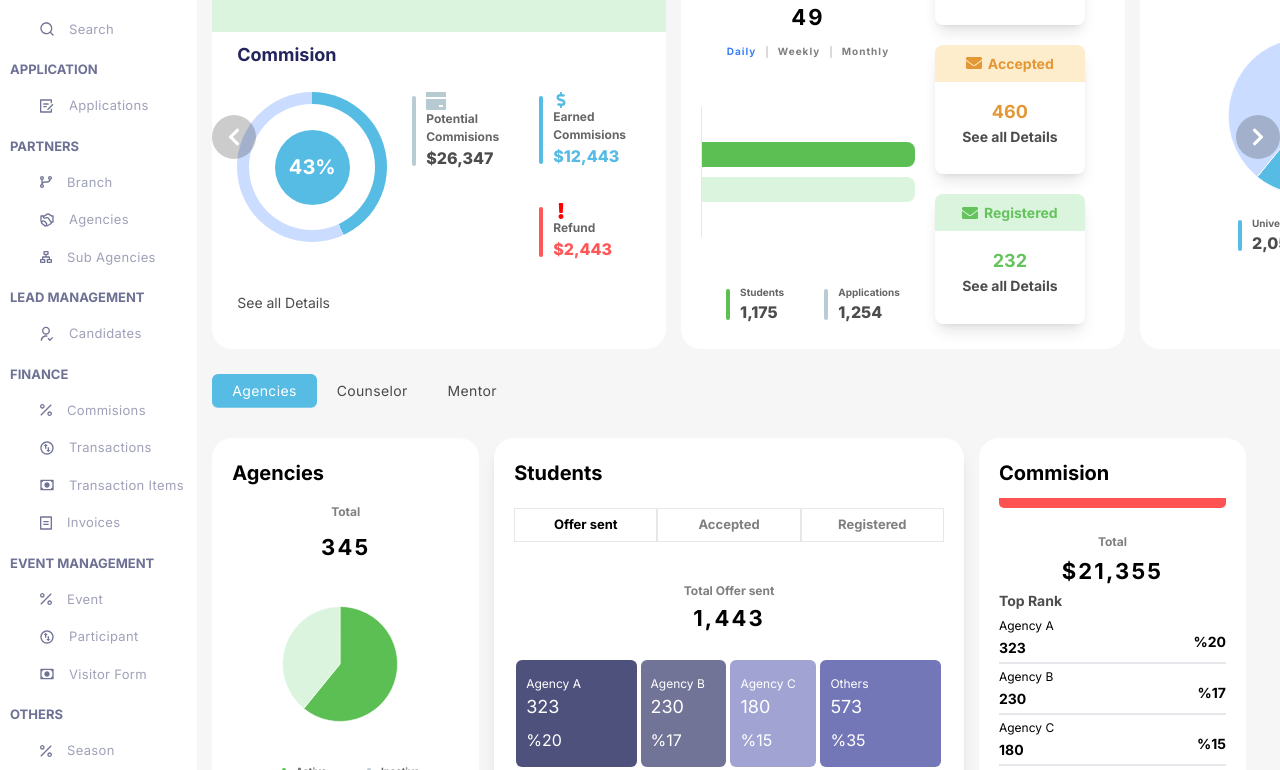
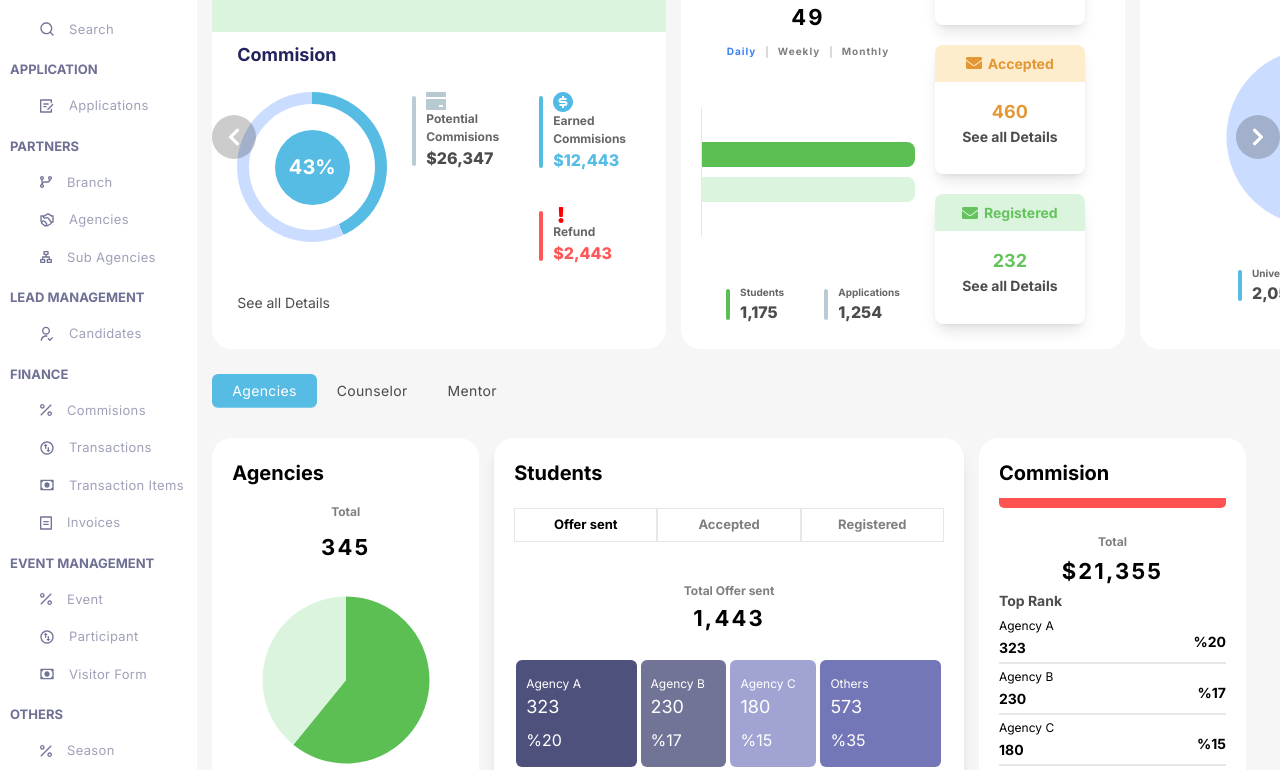
Before and after one commit to VinsDev/task, a Next.js app: page / in a window 1280 px wide. Shown: the part 370-1140 px from the top of the page. Built offline with nearby package versions, Linux system fonts and the light colour scheme.

Commit message:
charts fix

```diff
--- a/src/pages/HomePage.js
+++ b/src/pages/HomePage.js
@@ -1,6 +1,5 @@
 'use client'
 import React, { useEffect, useRef, useState } from 'react';
-import { PieChart } from '@mui/x-charts';
 import '../styles/CircularProgressBar.css';
 import * as utils from '../utils/utils';
 import ThemeSwitcher from '../components/ThemeSwitcher';
@@ -10,7 +9,11 @@ import WithdrawIcon from '../../public/icons/withdrawn.svg'
 import PotentialCommisionIcon from '../../public/icons/potential-commision.svg'
 import EarnedCommisionIcon from '../../public/icons/earned-commision.svg'
 import RefundIcon from '../../public/icons/refund.svg'
-import { FaBell, FaBolt, FaCalendar, FaChevronDown, FaChevronLeft, FaChevronRight, FaDollarSign, FaEnvelope, FaExclamation, FaEye, FaEyeSlash, FaFilter, FaGlobe, FaImage, FaPaste, FaUser, FaVolumeUp } from 'react-icons/fa';
+import { FaBell, FaBolt, FaCalendar, FaChevronDown, FaChevronLeft, FaChevronRight, FaEnvelope, FaExclamation, FaEye, FaEyeSlash, FaFilter, FaGlobe, FaImage, FaPaste, FaUser, FaVolumeUp } from 'react-icons/fa';
+
+import { Chart as ChartJS, ArcElement, Tooltip, Legend } from 'chart.js';
+import { Pie } from 'react-chartjs-2';
+ChartJS.register(ArcElement, Tooltip, Legend);
 
 const HomePage = ({ darkMode, setDarkMode }) => {
     // Data . . .
@@ -240,6 +243,43 @@ const HomePage = ({ darkMode, setDarkMode }) => {
             students: 2,
         }
     };
+    const pieChartData = {
+        labels: ['', ''],
+        datasets: [
+            {
+                label: '',
+                data: [2050, 3030],
+                backgroundColor: [
+                    '#56bce4',
+                    '#cadcff'
+                ],
+                borderColor: [
+                    'rgba(255, 99, 132, 0)',
+                    'rgba(54, 162, 235, 0)',
+                ],
+                borderWidth: 1,
+            },
+        ],
+    };
+
+    const pieChartData2 = {
+        labels: ['', ''],
+        datasets: [
+            {
+                label: '',
+                data: [210, 135],
+                backgroundColor: [
+                    '#5cbf54',
+                    '#dbf4de'
+                ],
+                borderColor: [
+                    'rgba(255, 99, 132, 0)',
+                    'rgba(54, 162, 235, 0)',
+                ],
+                borderWidth: 1,
+            },
+        ],
+    };
 
     // State variables . . .
     const [isFilterVisible, setFilterVisibility] = useState(false);
@@ -449,7 +489,7 @@ const HomePage = ({ darkMode, setDarkMode }) => {
                                                         <div className='flex h-fit mx-[15px]'>
                                                             <div className='w-[4px] bg-[#56bce4] rounded-[4px] mx-[10px] my-[4px]'></div>
                                                             <div className=''>
-                                                                <FaDollarSign color='#56bce4' />
+                                                                <Image src={EarnedCommisionIcon} alt="Earned Commision Icon" />
                                                                 <p className='text-black/[0.6] font-bold text-[12px]'>Earned</p>
                                                                 <p className='text-black/[0.6] font-bold text-[12px]'>Commisions</p>
                                                                 <p className='text-[#56bce4] font-extrabold text-[16px]'>{utils.renderBalance(withdrawnCardData.earnedCommision, isBalanceHidden)}</p>
@@ -458,6 +498,7 @@ const HomePage = ({ darkMode, setDarkMode }) => {
                                                         <div className='flex h-fit mx-[15px] mt-[35px]'>
                                                             <div className='w-[4px] bg-[#ff5757] rounded-[4px] mx-[10px] my-[4px]'></div>
                                                             <div className=''>
+                                                                {/* <Image src={RefundIcon} alt="Refund Icon" /> */}
                                                                 <FaExclamation color='red' />
                                                                 <p className='text-black/[0.6] font-bold text-[12px]'>Refund</p>
                                                                 <p className='text-[#ff5757] font-extrabold text-[16px]'>{utils.renderBalance(withdrawnCardData.refund, isBalanceHidden)}</p>
@@ -572,21 +613,13 @@ const HomePage = ({ darkMode, setDarkMode }) => {
                                         <div className='flex justify-center items-center mt-[60px]'>
                                             <h2 className='text-black text-[24px] font-bold'>{applicationsData.amount}</h2>
                                         </div>
-                                        <div className='flex justify-center items-center pl-[20%]'>
-                                            <PieChart
-                                                series={[
-                                                    {
-                                                        data: [
-                                                            { id: 0, value: 210, color: '#56bce4' },
-                                                            { id: 1, value: 135, color: '#cadcff' },
-                                                        ],
-                                                    },
-                                                ]}
-                                                width={300}
-                                                height={200}
-                                            />
+                                        <div className='flex justify-center items-center'>
+                                            <div className='relative max-w-[210px]'>
+                                                <Pie data={pieChartData} />
+                                                <div className='absolute top-0 h-[30px] w-full bg-white'></div>
+                                            </div>
                                         </div>
-                                        <div className='flex justify-center mb-[20px]'>
+                                        <div className='flex justify-center mb-[20px] mt-[40px]'>
                                             <div className='flex h-fit mx-[15px]'>
                                                 <div className='w-[4px] bg-[#56bce4] rounded-[4px] mx-[10px] my-[4px]'></div>
                                                 <div className=''>
@@ -667,21 +700,15 @@ const HomePage = ({ darkMode, setDarkMode }) => {
                         <div className='flex justify-center items-center mt-[10px]'>
                             <h2 className='text-black text-[22px] font-bold tracking-widest'>{currentRow2Data.card1.total}</h2>
                         </div>
-                        <div className='flex justify-center items-center pl-[20%]'>
-                            <PieChart
-                                series={[
-                                    {
-                                        data: [
-                                            { id: 0, value: agenciesData.active, color: '#5cbf54' },
-                                            { id: 1, value: agenciesData.inactive, color: '#dbf4de' },
-                                        ],
-                                    },
-                                ]}
-                                width={300}
-                                height={200}
-                            />
+                        <div className='flex justify-center items-center'>
+                            <div className='flex justify-center items-center'>
+                                <div className='relative max-w-[200px]'>
+                                    <Pie data={pieChartData2} />
+                                    <div className='absolute top-0 h-[30px] w-full bg-white'></div>
+                                </div>
+                            </div>
                         </div>
-                        <div className='flex justify-center mb-[20px]'>
+                        <div className='flex justify-center mb-[20px] mt-[20px]'>
                             <div className='flex h-fit mx-[15px]'>
                                 <div className='w-[4px] bg-[#5cbf54] rounded-[4px] mx-[10px] my-[4px]'></div>
                                 <div className=''>
--- a/tailwind.config.js
+++ b/tailwind.config.js
@@ -8,6 +8,7 @@ module.exports = {
         gstats1: '#7c7e9f',
         gstats2: '#6fc5eb',
         gstats3: '#7bcb75',
+        primary: '#56bce4',
       },
       backgroundColor: {
         'dark-gray': '#1a202c', // Adjust the color to your dark mode background color
```
Also changed, not shown: package.json (+2 -6 lines), 1 other file (tests, documents, lock files or other folders).
